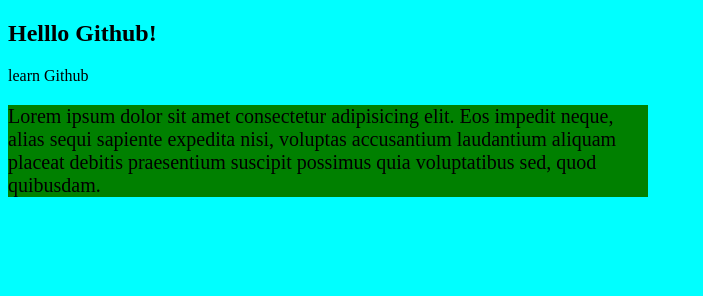
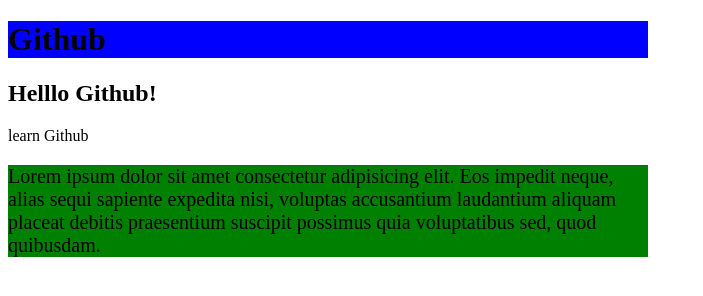
Before and after one commit to kafiabdullah/gitPrectice, a plain HTML site: page index.html in a window 1280 px wide. Shown: the whole page, without its empty margins (0-703 px from the left). Drawn offline with Linux system fonts and the light colour scheme.

Commit message:
remove body background color and add h1 backgroud color

```diff
--- a/css/style.css
+++ b/css/style.css
@@ -1,5 +1,5 @@
 body{
-    background-color: aqua;
+
     width: 50%;
 }
 p{
@@ -9,3 +9,6 @@
     background-color: green;
     font-size: 20px;
 }
+h1{
+    background-color: blue;
+}
--- a/index.html
+++ b/index.html
@@ -7,6 +7,7 @@
     <link rel="stylesheet" href="css/style.css">
 </head>
 <body>
+    <h1>Github</h1>
     <h2>Helllo Github!</h2>
     <p>learn Github </p>
     <p class="about-git">
```
